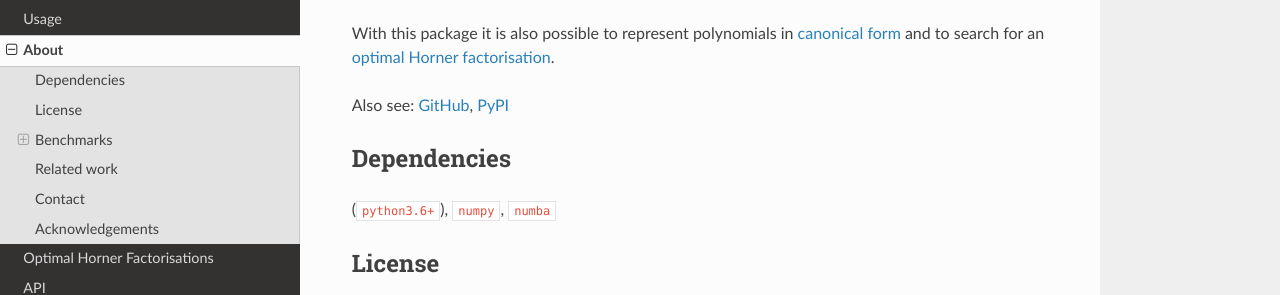
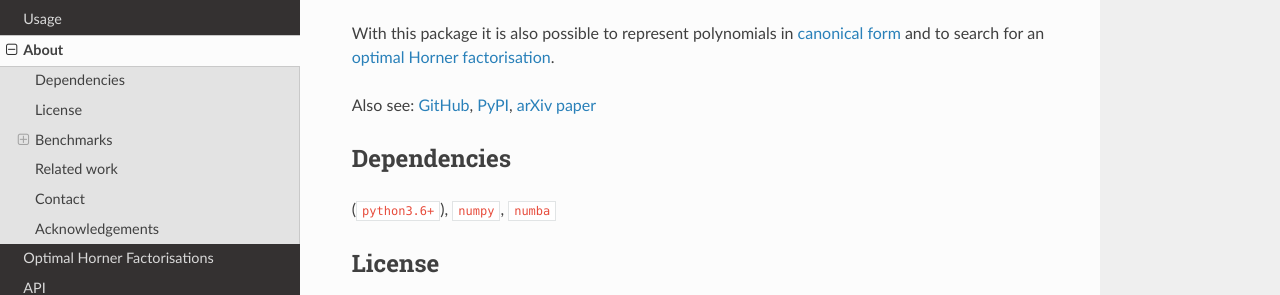
Before and after one commit to jannikmi/multivar_horner, a Sphinx documentation site: the page built from docs/2_about.rst, in a window 1280 px wide and 900 px high, scrolled down 1048 px. Shown: the part 162-457 px from the top of the window. Built offline with Sphinx 7.4.7 and the Read the Docs theme 2.0.0, drawn with Linux system fonts in a browser that asks for light colours; the version number could not be read and is left out; cross-references to code outside the pages are shown as plain code.

Commit message:
add link to arXiv paper

```diff
--- a/README.rst
+++ b/README.rst
@@ -63,4 +63,5 @@ For more refer to the `documentation <https://multivar_horner.readthedocs.io/en/
 
 Also see:
 `GitHub <https://github.com/MrMinimal64/multivar_horner>`__,
-`PyPI <https://pypi.python.org/pypi/multivar_horner/>`__
+`PyPI <https://pypi.python.org/pypi/multivar_horner/>`__,
+`arXiv paper <https://arxiv.org/abs/2007.13152>`__
--- a/docs/2_about.rst
+++ b/docs/2_about.rst
@@ -56,7 +56,8 @@ With this package it is also possible to represent polynomials in :ref:`canonica
 
 Also see:
 `GitHub <https://github.com/MrMinimal64/multivar_horner>`__,
-`PyPI <https://pypi.python.org/pypi/multivar_horner/>`__
+`PyPI <https://pypi.python.org/pypi/multivar_horner/>`__,
+`arXiv paper <https://arxiv.org/abs/2007.13152>`__
 
 
 
```
